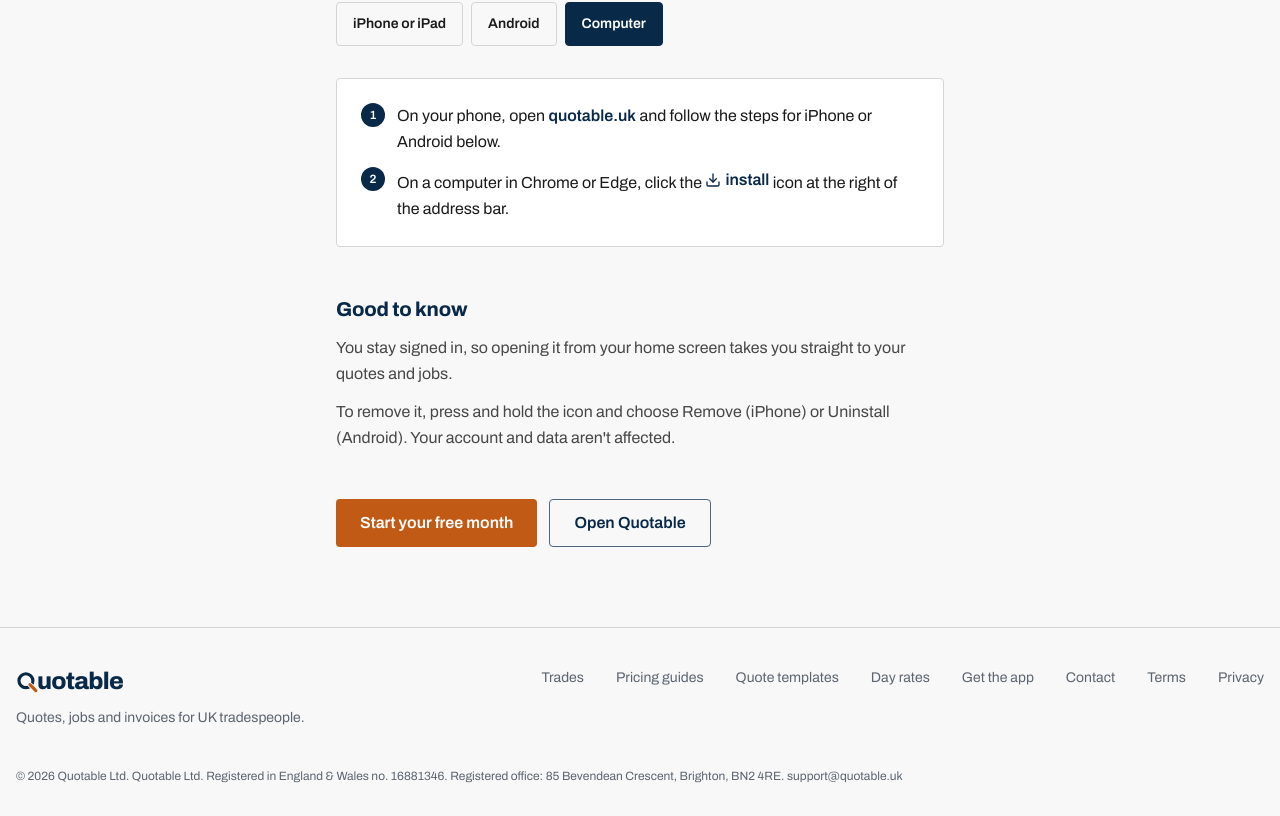
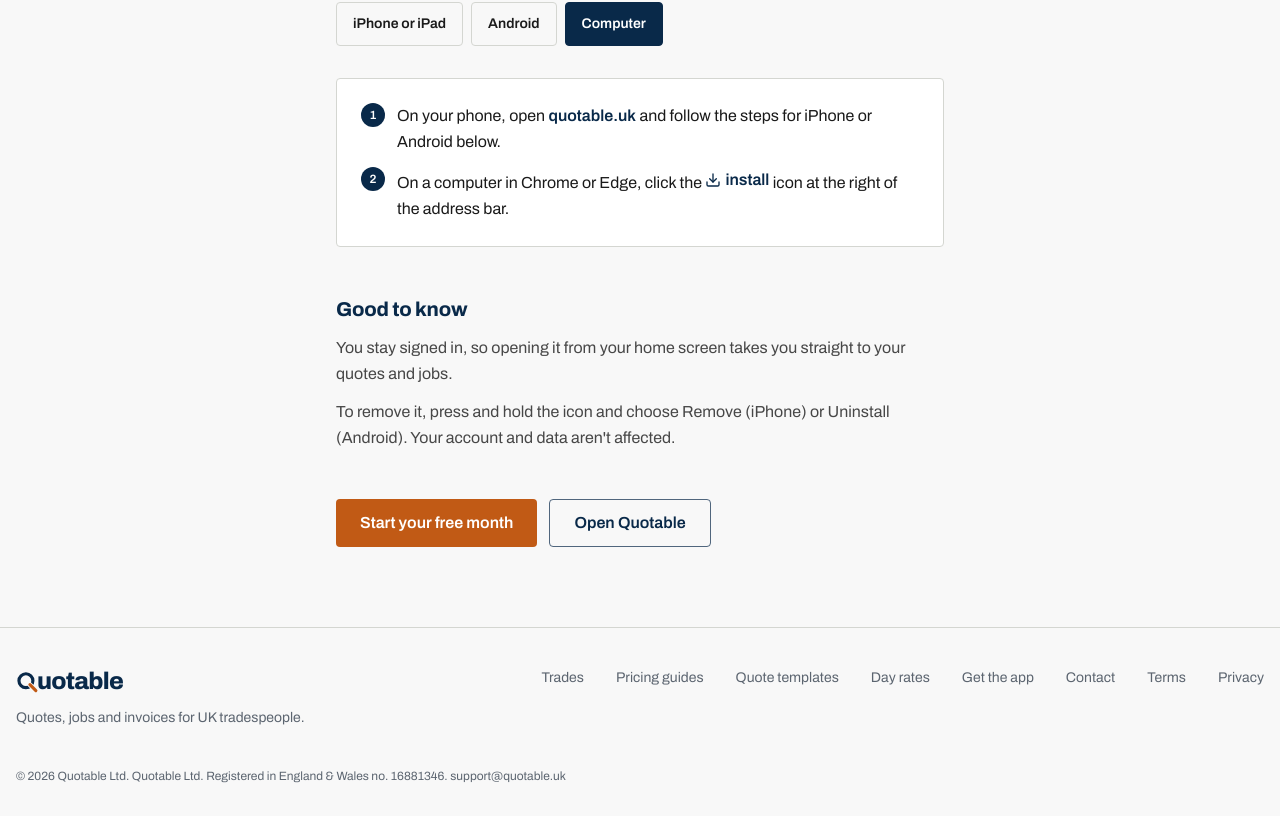
Before and after one commit to HarrisonGreener/quotable, a React (Vite) app: page /app in a window 1280 px wide. Shown: the part 390-1206 px from the top of the page. Built offline with nearby package versions, Linux system fonts and the light colour scheme; no server answers.

Commit message:
Registered office shown on legal pages, not in every footer

```diff
--- a/src/components/Footer.tsx
+++ b/src/components/Footer.tsx
@@ -6,7 +6,6 @@ export const Footer = ({ compact = false }: { compact?: boolean }) => {
   const legalLine = [
     COMPANY.legalName,
     COMPANY.companyNumber && `Registered in England & Wales no. ${COMPANY.companyNumber}`,
-    COMPANY.registeredOffice && `Registered office: ${COMPANY.registeredOffice}`,
     COMPANY.vatNumber && `VAT ${COMPANY.vatNumber}`,
   ].filter(Boolean).join(". ");
 
```
